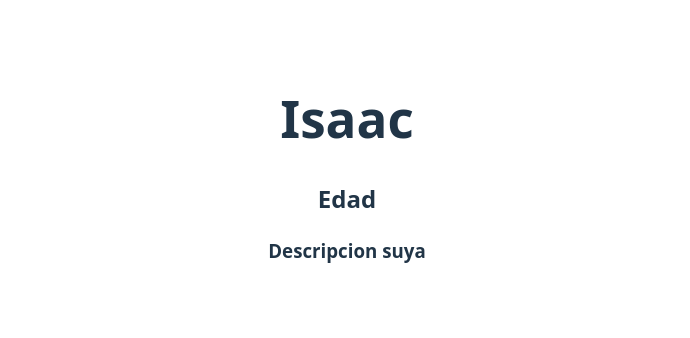
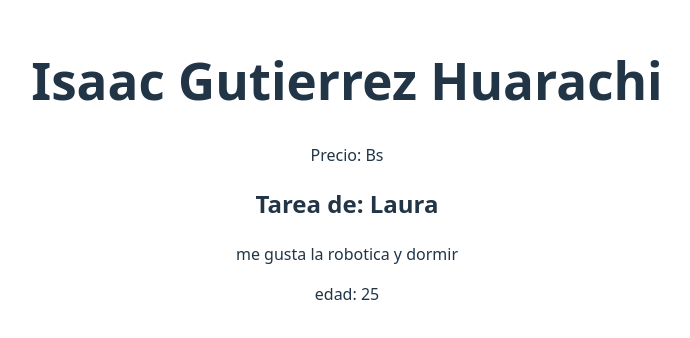
Before and after one commit to Isaac-sys-2023/curso-react-ts, a React (Vite) app: page / in a window 1280 px wide. Shown: the part 230-568 px from the top of the page, without its empty margins (293-983 px from the left). Built offline with nearby package versions, Linux system fonts and the light colour scheme.

Commit message:
feat: nueva funcion, tarea1 de laura

```diff
--- a/src/App.tsx
+++ b/src/App.tsx
@@ -1,19 +1,21 @@
 import { useState } from 'react'
 import reactLogo from './assets/react.svg'
+import viteLogo from '/vite.svg'
 import './App.css'
+import Nombre from './componentes/nombre'
+import Presentacion from './src_laura_ml/Presentacion'
 
-import Nombre from './componentes/Nombre';
-import viteLogo from "../public/vite.svg";
-
-import Presentacion from "./src_isaac_gh/Presentacion";
 
 function App() {
   const [count, setCount] = useState(0)
 
   return (
     <>
-      <Presentacion/>
+      <h1>Isaac Gutierrez Huarachi</h1>
+      <Nombre />
+      <Presentacion nombre='Laura' descripcion='me gusta la robotica y dormir' edad={25}/>
     </>
+
   )
 }
 
--- /dev/null
+++ b/src/src_laura_ml/Presentacion.tsx
@@ -0,0 +1,19 @@
+import viteLogo from "../../public/vite.svg";
+
+interface PresentacionProps{
+    nombre: string,
+    edad: number,
+    descripcion: string,
+}
+
+function Presentacion({nombre, edad, descripcion}: PresentacionProps){
+    return(
+        <>
+            <h2>Tarea de: {nombre}</h2>
+            <p>{descripcion}</p>
+            <p>edad: {edad}</p>
+        </>
+    )
+}
+
+export default Presentacion;
```
